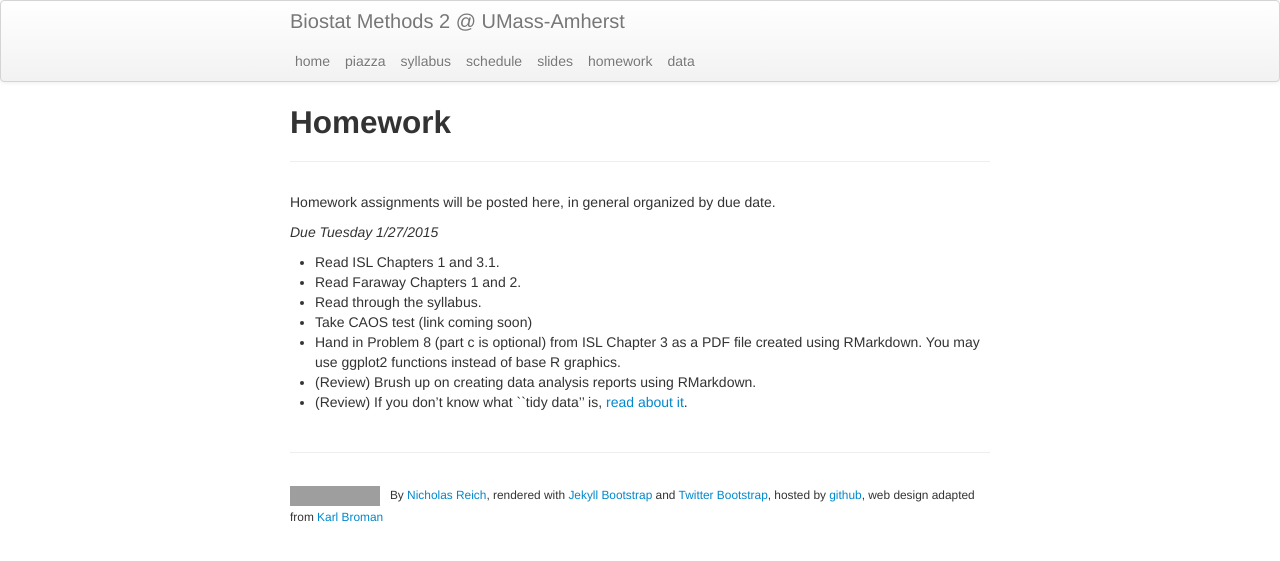
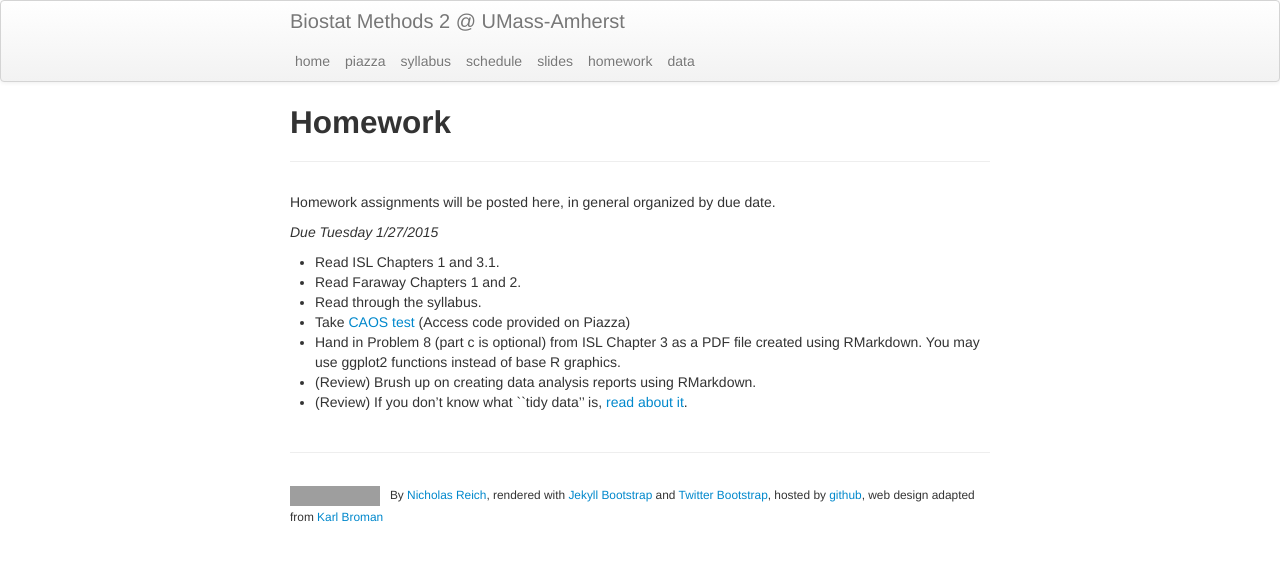
Before and after one commit to nickreich/stat-modeling-2015, a Jekyll site: the page built from pages/homework.md, in a window 1280 px wide. Shown: the top 561 px of the page. Built offline with Jekyll 4.4.1, drawn with Linux system fonts in a browser that asks for light colours; grey boxes are pictures that could not be loaded.

Commit message:
CAOS link

```diff
--- a/pages/homework.md
+++ b/pages/homework.md
@@ -11,7 +11,7 @@ _Due Tuesday 1/27/2015_
 * Read ISL Chapters 1 and 3.1.
 * Read Faraway Chapters 1 and 2.
 * Read through the syllabus.
-* Take CAOS test (link coming soon)
+* Take [CAOS test](https://apps3.cehd.umn.edu/artist/user/scale_select.html) (Access code provided on Piazza)
 * Hand in Problem 8 (part c is optional) from ISL Chapter 3 as a PDF file created using RMarkdown. You may use ggplot2 functions instead of base R graphics.
 * (Review) Brush up on creating data analysis reports using RMarkdown.
 * (Review) If you don't know what ``tidy data'' is, [read about it](http://cran.r-project.org/web/packages/tidyr/vignettes/tidy-data.html).
```
